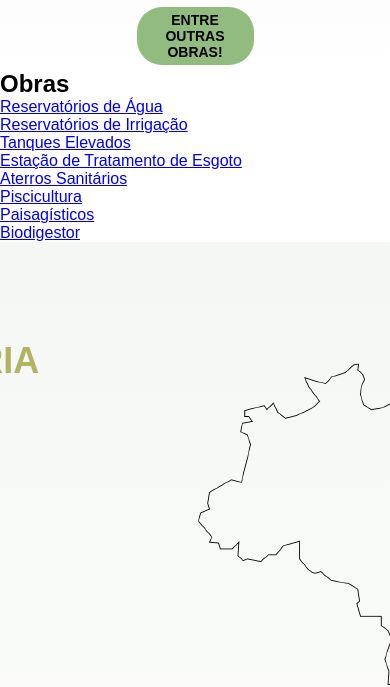
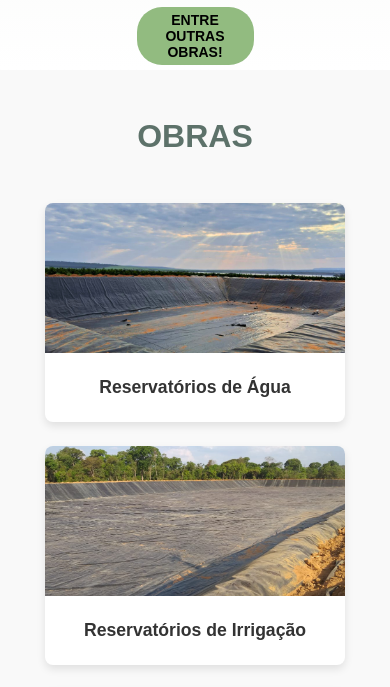
Before and after one commit to lucaslobatob/omnigeo-react, a React (Create React App) app: page / in a window 390 px wide. Shown: the part 821-1508 px from the top of the page. Built offline with nearby package versions, Linux system fonts and the light colour scheme.

Commit message:
stylied obras component

```diff
--- a/src/components/obras/obras.css
+++ b/src/components/obras/obras.css
@@ -0,0 +1,89 @@
+.obras {
+  padding: 4rem 2rem;
+  background-color: #f9f9f9;
+  text-align: center;
+}
+
+.obras-titulo {
+  margin-bottom: 3rem;
+  color: #5d726a;
+  position: relative;
+  display: inline-block;
+  text-transform: uppercase;
+}
+
+.obras-titulo::after {
+  content: "";
+  position: absolute;
+  width: 50%;
+  color: #5d726a;
+  height: 3px;
+  bottom: -10px;
+  left: 25%;
+}
+
+.obras-container {
+  display: grid;
+  grid-template-columns: repeat(auto-fill, minmax(250px, 1fr));
+  gap: 2rem;
+  max-width: 1200px;
+  margin: 0 auto;
+}
+
+.obra-card {
+  text-decoration: none;
+  color: #333;
+  transition:
+    transform 0.3s ease,
+    box-shadow 0.3s ease;
+  border-radius: 8px;
+  overflow: hidden;
+  background: white;
+  box-shadow: 0 4px 8px rgba(0, 0, 0, 0.1);
+}
+
+.obra-card:hover {
+  transform: translateY(-5px);
+  box-shadow: 0 10px 20px rgba(0, 0, 0, 0.15);
+}
+
+.obra-imagem {
+  height: 250px;
+  background-size: cover;
+  background-position: center;
+  position: relative;
+}
+
+.obra-nome {
+  padding: 1.5rem 1rem;
+  font-size: 1.1rem;
+  font-weight: 600;
+  text-align: center;
+}
+
+/* Responsividade */
+@media (max-width: 768px) {
+  .obras {
+    padding: 3rem 1rem;
+  }
+
+  .obras-container {
+    grid-template-columns: repeat(auto-fill, minmax(200px, 1fr));
+    gap: 1.5rem;
+  }
+
+  .obra-imagem {
+    height: 150px;
+  }
+}
+
+@media (max-width: 480px) {
+  .obras-titulo {
+    font-size: 2rem;
+  }
+
+  .obras-container {
+    grid-template-columns: 1fr;
+    max-width: 300px;
+  }
+}
```
